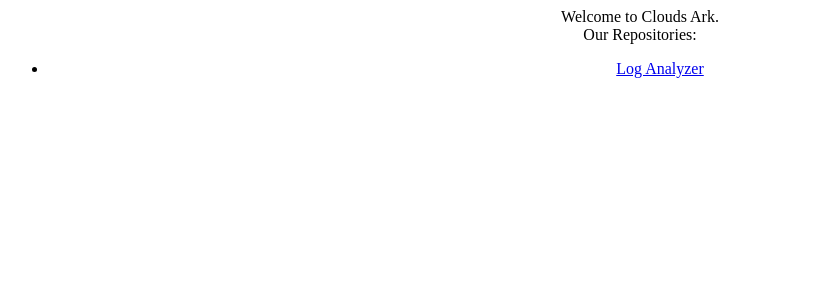
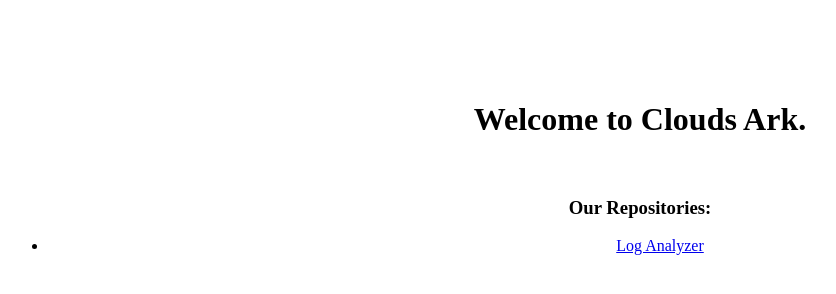
Before and after one commit to CloudsArk/cloudsark.github.io, a plain HTML site: page index.html in a window 1280 px wide. Shown: the whole page, without its empty margins (0-836 px from the left). Drawn offline with Linux system fonts and the light colour scheme.

Commit message:
update index.html
Signed-off-by: Saad Zaher <eng.szaher@gmail.com>

```diff
--- a/index.html
+++ b/index.html
@@ -5,9 +5,14 @@
 		</title>
 	</head>
 	<body>
+		<br />
+		<br />
+		<br />
+		<br />
 		<div align="center">
-		Welcome to Clouds Ark. <br />
-		Our Repositories:
+			<h1> Welcome to Clouds Ark. <br /></h1>
+			<br />
+			<h3>Our Repositories:</h3>
 		<ul>
 			<li><a href="https://github.com/CloudsArk/loganalyzer">Log Analyzer</a></li>
 		</ul>
```
